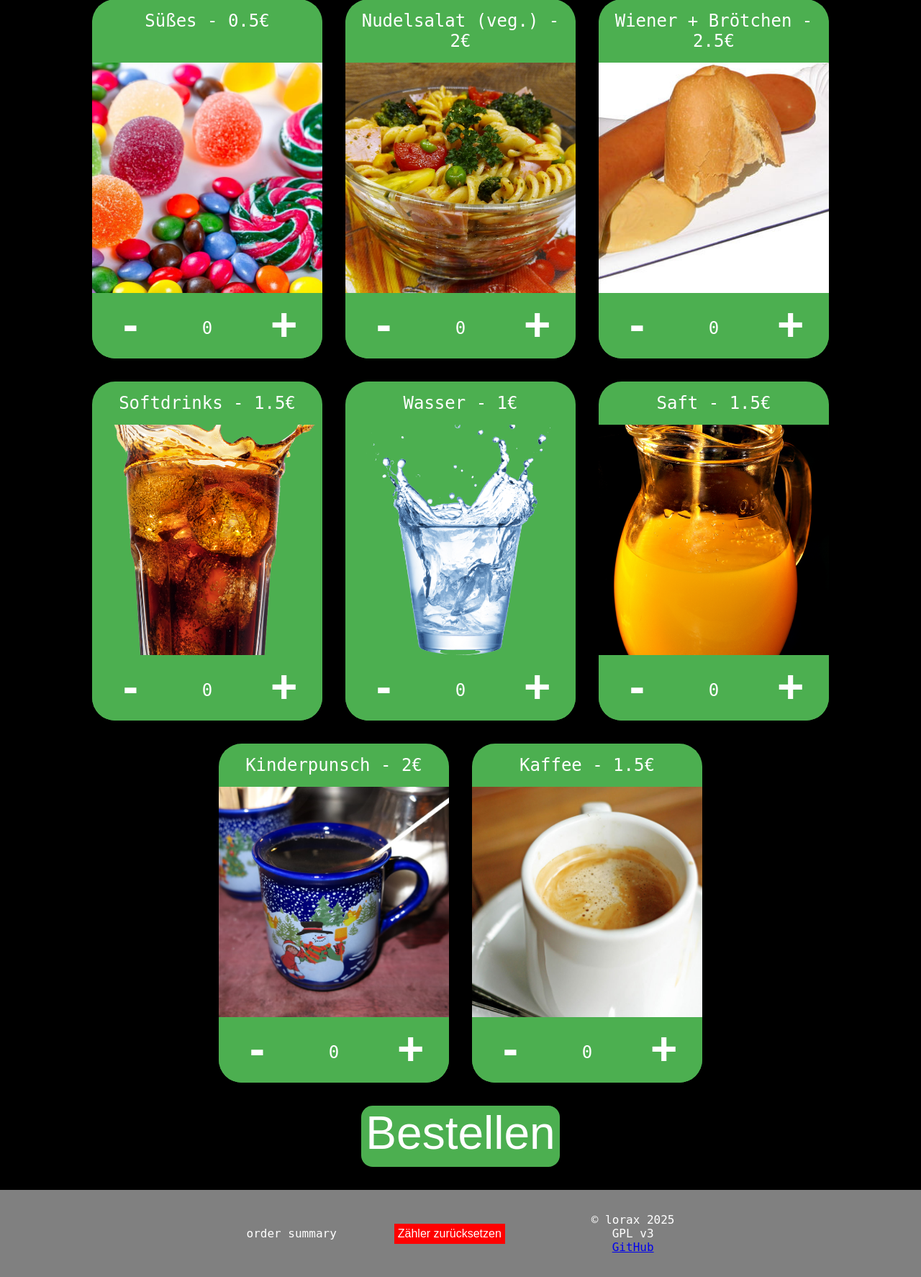
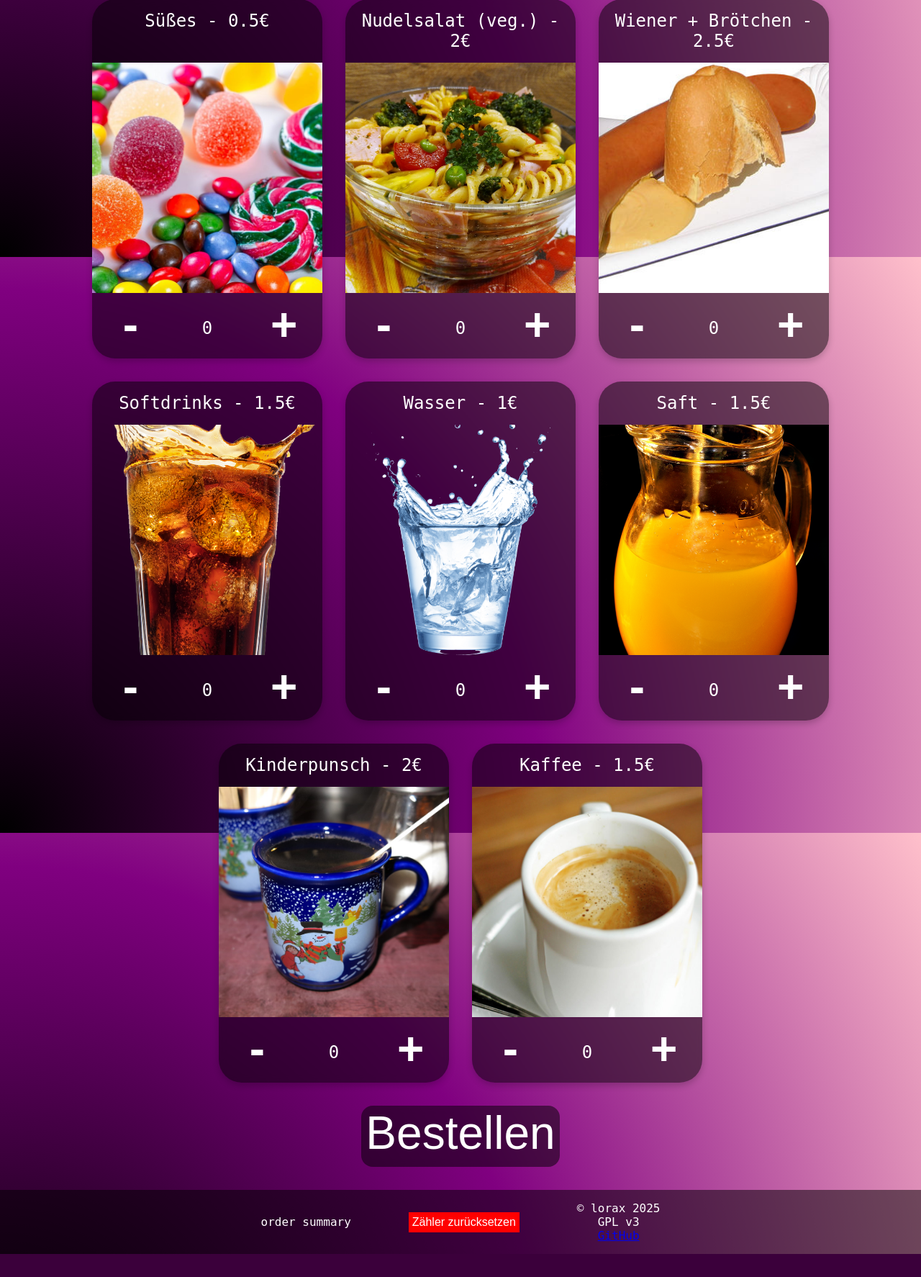
Before and after one commit to lorax42/IssFuerMeinABI, a PHP site: page / in a window 1280 px wide. Shown: the part 1243-3017 px from the top of the page at 72% size. After the commit the page ends 2985 px from the top, so only its background shows below. Run offline with PHP 8.4, Linux system fonts and the light colour scheme.

Commit message:
restyle page

```diff
--- a/src/css/style.css
+++ b/src/css/style.css
@@ -1,18 +1,28 @@
 :root {
     --main-color: black;
-    /* --main-color: white; */
     --text-color: white;
-    /* --text-color: black; */
-    --accent-color1: #4CAF50;
-    --accent-color2: #45a049;
+    --accent-color1-opaque: rgba(0, 0, 0, 0.5);
 }
 
 body {
     font-family: Monospace, sans-serif;
     font-size: 1rem;
+    min-height: 100vh;
     margin: 0;
     color: var(--text-color);
-    background-color: var(--main-color);
+
+    /* background-color: var(--main-color); */
+    background-image: radial-gradient(circle at bottom left, black, purple, pink);
+    background-size: cover;
+    background-position: center;
+    background-attachment: fixed;
+    background-repeat: no-repeat;
+
+    display: grid;
+}
+
+#top-row {
+    grid-row: 1;
 }
 
 h1 {
@@ -25,12 +35,17 @@ h1 {
     margin-bottom: 2rem;
 }
 
+#middle-row {
+    grid-row: 2;
+}
+
 #items {
     display: flex;
     flex-wrap: wrap;
     gap: 2rem;
     justify-content: center;
-    align-items: stretch; /* Ensures all items in a row have the same height */
+    align-items: stretch;
+    /* Ensures all items in a row have the same height */
 }
 
 .item {
@@ -40,13 +55,15 @@ h1 {
     height: auto;
     width: 20rem;
     font-size: 1.5rem;
-    background-color: var(--accent-color1);
+    background-color: var(--accent-color1-opaque);
+    backdrop-filter: blur(5px);
     overflow: hidden;
     border-radius: 2rem;
 
     /* reset animation */
     transform: scale(1.0);
-    box-shadow: 0 4px 10px rgba(0, 0, 0, 0.2); /* Add a soft shadow */
+    box-shadow: 0 4px 10px rgba(0, 0, 0, 0.2);
+    /* Add a soft shadow */
     transition: transform 0.2s ease-in-out, box-shadow 0.3s ease-in-out;
 }
 
@@ -66,20 +83,24 @@ h1 {
 
 .item-animate {
     transform: scale(1.05);
-    box-shadow: 0 4px 10px rgba(0, 0, 0, 0.2); /* Add a soft shadow */
+    box-shadow: 0 4px 10px rgba(0, 0, 0, 0.2);
+    /* Add a soft shadow */
     transition: transform 0.2s ease-in-out, box-shadow 0.3s ease-in-out;
 }
 
 .content {
     grid-row: 2;
-    text-align: center; /* Centers the text */
-    color: var(--text-color); /* Matches the theme text color */
+    text-align: center;
+    /* Centers the text */
+    color: var(--text-color);
+    /* Matches the theme text color */
     align-self: end;
 }
 
 .buttons {
     display: grid;
-    grid-template-columns: repeat(3, 1fr); /* Divides into 3 equal columns */
+    grid-template-columns: repeat(3, 1fr);
+    /* Divides into 3 equal columns */
     text-align: center;
 }
 
@@ -94,11 +115,11 @@ h1 {
 button {
     /* padding: 1rem; */
     padding-bottom: 10px;
-    background-color: var(--accent-color1);
     color: white;
     border: none;
     cursor: pointer;
     font-size: 4rem;
+    background-color: var(--accent-color1-opaque);
 
     /* reset animation */
     transform: scale(1.0);
@@ -114,12 +135,14 @@ button:hover {
     grid-column: 1;
     background-color: none;
     font-weight: bold;
+    background-color: rgba(0, 0, 0, 0);
 }
 
 .btn-r {
     grid-column: 3;
     background-color: none;
     font-weight: bold;
+    background-color: rgba(0, 0, 0, 0);
 }
 
 .submit {
@@ -129,11 +152,12 @@ button:hover {
 
 #submit {
     border-radius: 1rem;
+    backdrop-filter: blur(5px);
 }
 
-#order-summary {
-    margin: 20px 0;
-    font-family: Monospace;
+#bottom-row {
+    grid-row: 3;
+    align-self: end;
 }
 
 footer {
@@ -142,10 +166,11 @@ footer {
     background-color: grey;
     padding: 1rem;
     text-align: center;
-    margin: 0;
     margin-top: 2rem;
     position: absolute;
     width: 100%;
+
+    background-color: var(--accent-color1-opaque);
 
     display: flex;
     flex-wrap: wrap;
@@ -154,9 +179,17 @@ footer {
     gap: 5rem;
 }
 
+#order-summary {
+    font-family: Monospace;
+}
+
 #clearCounter {
     font-size: 1rem;
     margin: 0;
     padding: 5px;
     background-color: red;
 }
+
+#info {
+    text-align: center;
+}
--- a/src/index.php
+++ b/src/index.php
@@ -8,9 +8,12 @@
         <link rel="stylesheet" type="text/css"  href="css/style.css">
     </head>
     <body>
+        <div id="top-row">
             <h1>Iss Für Mein ABI</h1>
             <h2 class="counterDiv">Zähler <span id="counter">0</span></h2>
+        </div>
 
+        <div id="middle-row">
             <div id="items">
                 <?php echo $grid ?>
             </div>
@@ -18,20 +21,24 @@
             <div class="submit">
                 <button id="submit" onclick="submitOrder()">Bestellen</button>
             </div>
+        </div>
 
+
+        <div id="bottom-row">
             <footer>
                 <div id="order-summary">order summary</div>
                 <div>
                     <button id="clearCounter" onclick="clearCounter()">Zähler zurücksetzen</button>
                 </div>
                 <div>
-                <ul style="list-style: none">
-                    <li>&copy; lorax 2025</li>
-                    <li>GPL v3</li>
-                    <li><a href="https://www.github.com/lorax42/IssFuerMeinABI">GitHub</a></li>
-                </ul>
+                    <div id="info" style="list-style: none">
+                        &copy; lorax 2025<br>
+                        GPL v3<br>
+                        <a href="https://www.github.com/lorax42/IssFuerMeinABI">GitHub</a><br>
+                    </div>
                 </div>
             </footer>
+        </div>
 
         <script src="js/script.js"></script>
     </body>
```
Lines whose indentation alone changed are shown as unchanged.
